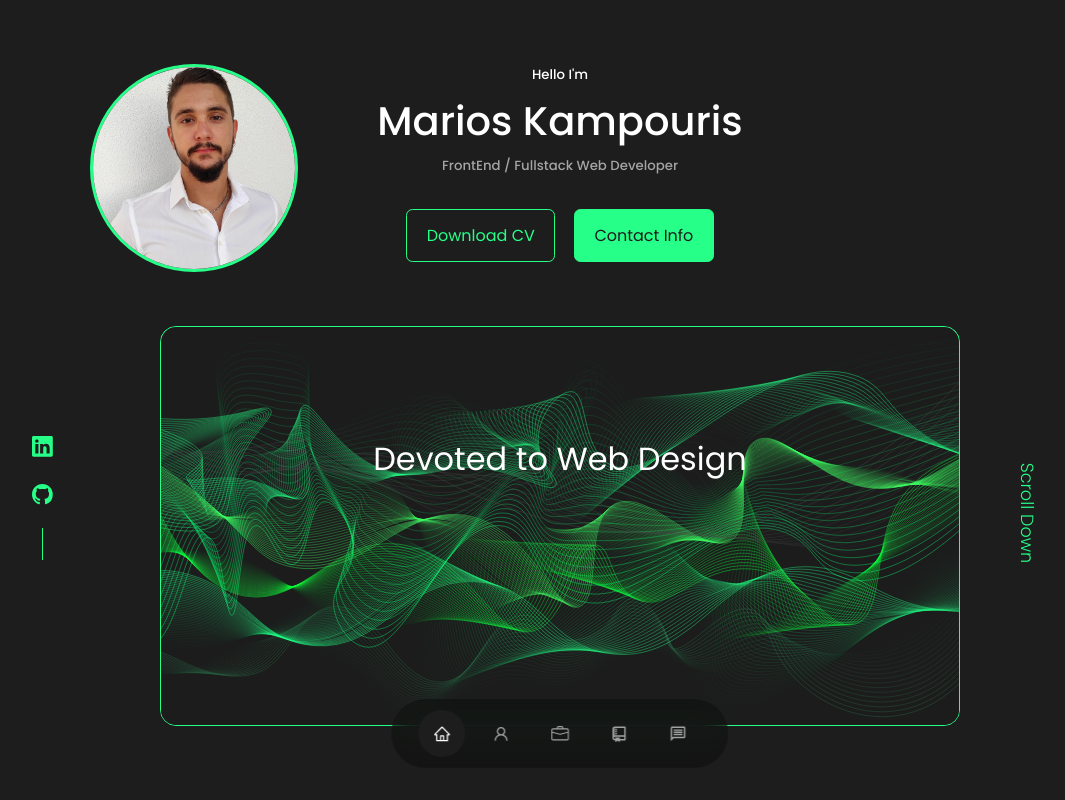
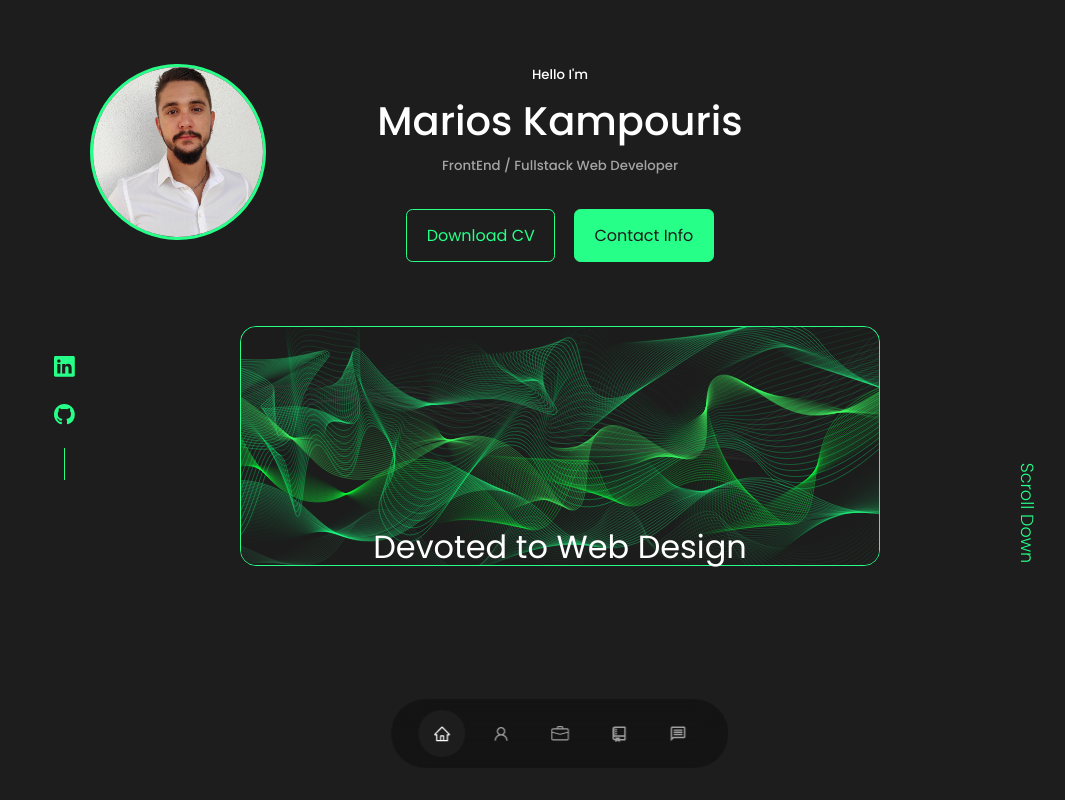
Before and after one commit to MariosKampouris/portfolioProject, a React (Create React App) app: page / in a window 1280 px wide. Shown: the top 800 px of the page, without its empty margins (80-1145 px from the left). Built offline with nearby package versions, Linux system fonts and the light colour scheme.

Commit message:
Update general styling

```diff
--- a/src/components/contact/contact.css
+++ b/src/components/contact/contact.css
@@ -74,7 +74,7 @@ input, textarea {
     animation-name: slide-in;
     animation-timing-function: linear;
     animation-fill-mode: forwards;
-    animation-timeline: view(y 180px);
+    animation-timeline: view(y 150px);
     animation-range: entry;
 }
 
--- a/src/components/header/Header.jsx
+++ b/src/components/header/Header.jsx
@@ -27,8 +27,8 @@ function Header() {
         <HeaderSocials/>
         <div className='header_animation_container'>
             <Lottie options={defaultOptions}
-                height={400}
-                width={800}
+                // height={400}
+                // width={800}
             />
             <div className='header_inside_animation_container'>
               <text className='header_animation_text'>Devoted to Web Design</text>
--- a/src/components/header/header.css
+++ b/src/components/header/header.css
@@ -15,8 +15,8 @@ header {
 
 .header_animation_container{
     background: linear-gradient(var(--color-primary), transparent);
-    width: 50rem;
-    height: 25rem;
+    width: 50vw;
+    height: 30vh;
     margin-top: 4rem;
     margin-bottom: 4rem;
     border-radius: 1rem 1rem 1rem 1rem;
@@ -25,12 +25,13 @@ header {
     display: flex;
     justify-content: center;
     vertical-align: middle;
+    /* aspect-ratio: 16 / 9; */
 }
 
 .header_inside_animation_container{
     position: absolute;
     text-align: center;
-    top: calc(50%);
+    top: calc(57vh);
 }
 
 .header_animation_text{
@@ -51,8 +52,8 @@ header {
     align-items: center;
     gap: 0.8rem;
     position: absolute;
-    left: -3rem;
-    bottom: 15rem;
+    left: -2vw;
+    bottom: 40vh;
     font-size: 1.3rem;
 }
 
@@ -66,8 +67,8 @@ header {
 /* ============================ ME IMAGE =============================== */
 .me{
     background: linear-gradient(var(--color-primary), transparent);
-    width: 13rem;
-    height: 13rem;
+    width: 11rem;
+    height: 11rem;
     position: absolute;
     left: calc(1%);
     border: 3px solid var(--color-primary);
@@ -90,6 +91,12 @@ header {
     font-size: 1.1rem;
 }
 
+/* @media screen and (max-width: 1920px) and (max-height: 1080px){
+    header {
+        height: 100vh;
+    }
+} */
+
 /* ===================== MEDIA QUERIES (MEDIUM DEVICES) ========================= */
 @media screen and (max-width: 1024px){
     header{
@@ -97,8 +104,8 @@ header {
     }
     .me{
         position: relative;
-        width: 12rem;
-        height: 12rem;
+        width: 22vh;
+        height: 22vh;
         margin-top: 10%;
         /* left: calc(50% - 6rem);
         top: calc(40%); */
@@ -115,7 +122,7 @@ header {
 /* ===================== MEDIA QUERIES (SMALL DEVICES) ========================= */
 @media screen and (max-width: 600px){
     header{
-        height: 65%;
+        height: 78vh;
     }
 
     .header__socials,
```
